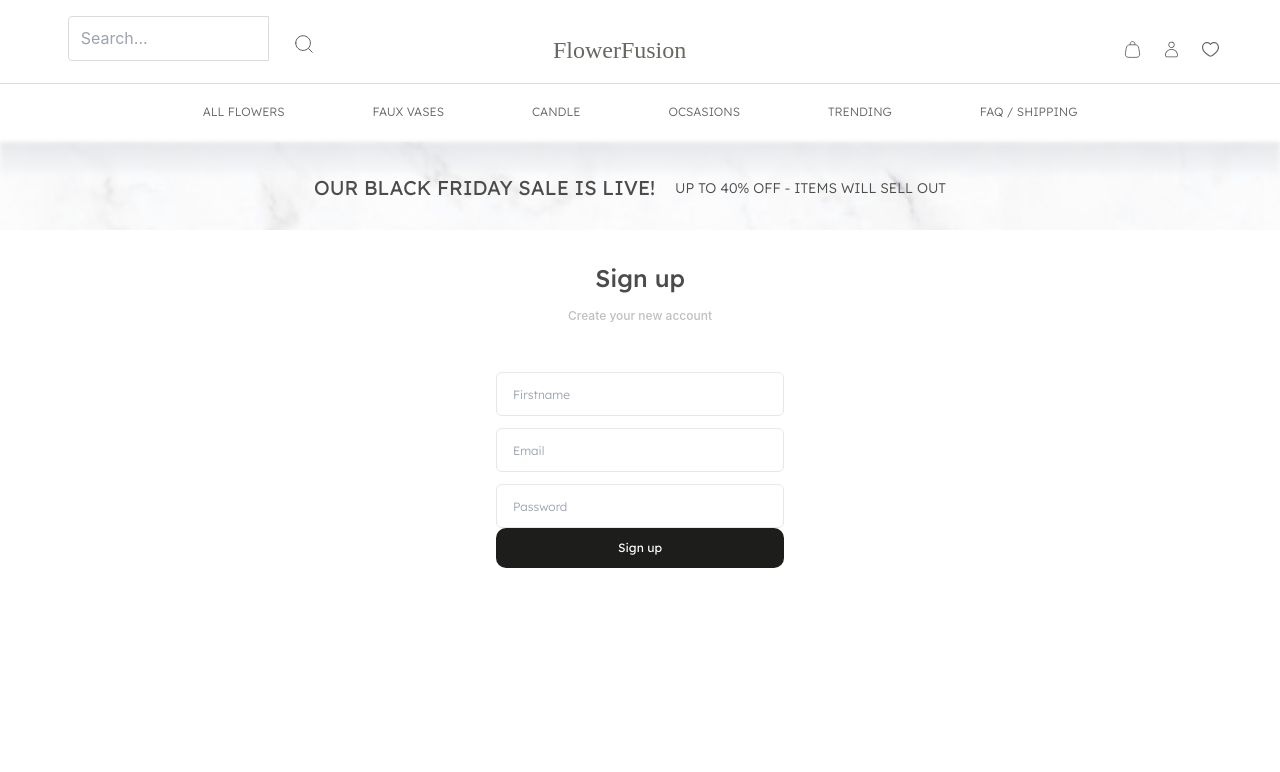
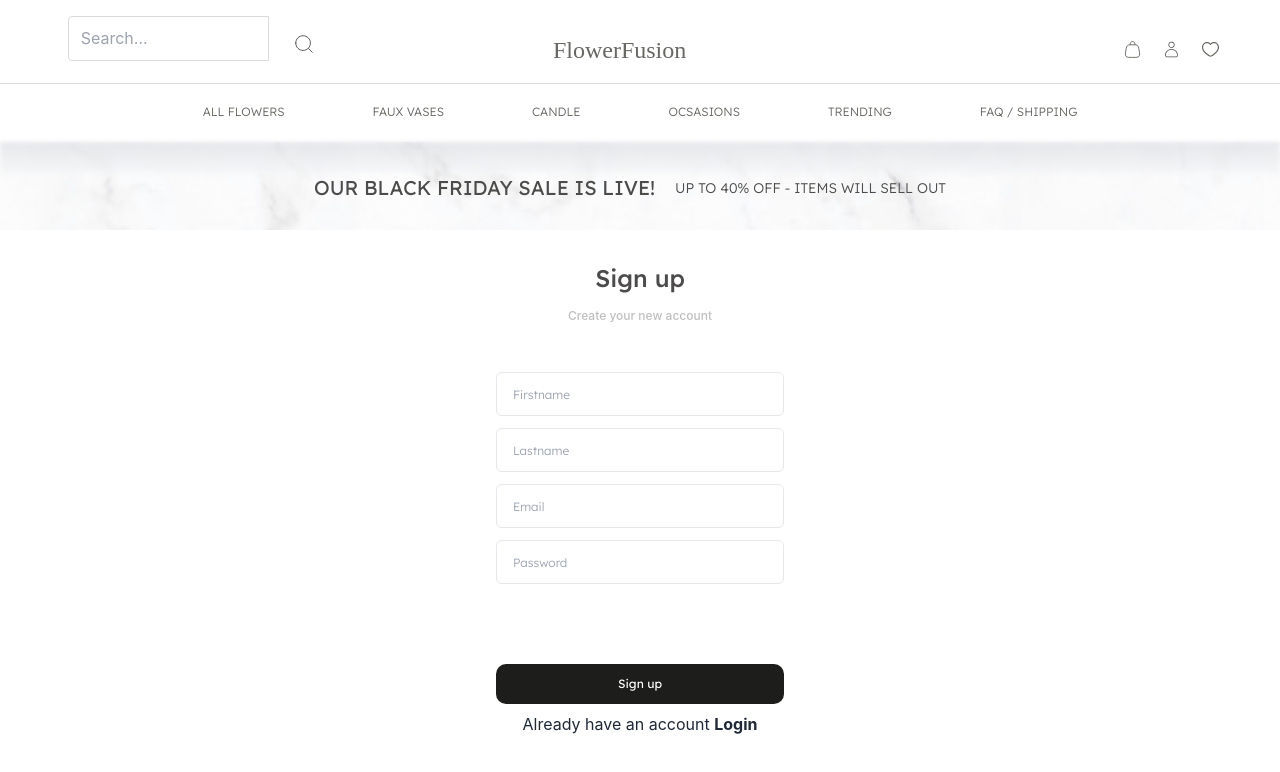
Before and after one commit to XuanThao03/FlowerFusion, a React (Create React App) app in the folder flowerfusion/: page /signup in a window 1280 px wide. Shown: the top 772 px of the page. Built offline with nearby package versions, Linux system fonts and the light colour scheme; a web font is replaced by a local one.

Commit message:
push sign up

```diff
--- a/flowerfusion/src/Redux/Actions/userActions.js
+++ b/flowerfusion/src/Redux/Actions/userActions.js
@@ -4,6 +4,9 @@ import {
   USER_LOGIN_REQUEST,
   USER_LOGIN_SUCCESS,
   USER_LOGOUT,
+  USER_REGISTER_FAIL,
+  USER_REGISTER_REQUEST,
+  USER_REGISTER_SUCCESS,
 } from '../Constants/UserContants';
 
 //login
@@ -41,3 +44,34 @@ export const logout = () => dispatch => {
   dispatch({type: USER_LOGOUT});
   document.location.href = '/login';
 };
+
+//register
+export const register =
+  (firstname, lastname, email, password) => async dispatch => {
+    try {
+      dispatch({type: USER_REGISTER_REQUEST});
+
+      const config = {
+        headers: {
+          'Content-Type': 'application/json',
+        },
+      };
+      const {data} = await axios.post(
+        `/api/users`,
+        {firstname, lastname, email, password},
+        config,
+      );
+      dispatch({type: USER_REGISTER_SUCCESS, payload: data});
+      dispatch({type: USER_LOGIN_SUCCESS, payload: data});
+
+      localStorage.setItem('userInfo', JSON.stringify(data));
+    } catch (error) {
+      dispatch({
+        type: USER_REGISTER_FAIL,
+        payload:
+          error.response && error.response.data.message
+            ? error.response.data.message
+            : error.message,
+      });
+    }
+  };
--- a/flowerfusion/src/Redux/Constants/UserContants.js
+++ b/flowerfusion/src/Redux/Constants/UserContants.js
@@ -2,3 +2,7 @@ export const USER_LOGIN_REQUEST = 'USER_LOGIN_REQUEST';
 export const USER_LOGIN_SUCCESS = 'USER_LOGIN_SUCCESS';
 export const USER_LOGIN_FAIL = 'USER_LOGIN_FAIL';
 export const USER_LOGOUT = 'USER_LOGOUT';
+
+export const USER_REGISTER_REQUEST = 'USER_REGISTER_REQUEST';
+export const USER_REGISTER_SUCCESS = 'USER_REGISTER_SUCCESS';
+export const USER_REGISTER_FAIL = 'USER_REGISTER_FAIL';
--- a/flowerfusion/src/Redux/Reducers/userReducers.js
+++ b/flowerfusion/src/Redux/Reducers/userReducers.js
@@ -3,6 +3,9 @@ import {
   USER_LOGIN_REQUEST,
   USER_LOGIN_SUCCESS,
   USER_LOGOUT,
+  USER_REGISTER_FAIL,
+  USER_REGISTER_REQUEST,
+  USER_REGISTER_SUCCESS,
 } from '../Constants/UserContants';
 
 //Login
@@ -28,3 +31,25 @@ export const userLoginReducer = (state = {}, action) => {
       return state;
   }
 };
+
+//Register
+export const userRegisterReducer = (state = {}, action) => {
+  switch (action.type) {
+    case USER_REGISTER_REQUEST:
+      return {
+        loading: true,
+      };
+    case USER_REGISTER_SUCCESS:
+      return {
+        loading: false,
+        userInfo: action.payload,
+      };
+    case USER_REGISTER_FAIL:
+      return {
+        loading: false,
+        error: action.payload,
+      };
+    default:
+      return state;
+  }
+};
--- a/flowerfusion/src/Redux/store.js
+++ b/flowerfusion/src/Redux/store.js
@@ -1,10 +1,11 @@
 import {createStore, combineReducers, applyMiddleware} from 'redux';
 import {thunk} from 'redux-thunk';
 import {composeWithDevTools} from 'redux-devtools-extension';
-import {userLoginReducer} from './Reducers/userReducers';
+import {userLoginReducer, userRegisterReducer} from './Reducers/userReducers';
 
 const reducer = combineReducers({
   userLogin: userLoginReducer,
+  userRegister: userRegisterReducer,
 });
 
 //login
--- a/flowerfusion/src/components/login/login.js
+++ b/flowerfusion/src/components/login/login.js
@@ -6,6 +6,7 @@ import {login} from '../../Redux/Actions/userActions';
 import Message from '../LoadingError/Error';
 import Loading from '../LoadingError/Loading';
 const LoginInput = (location, history) => {
+  window.scrollTo(0, 0);
   const navigate = useNavigate();
   const [email, setEmail] = useState('');
   const [password, setPassword] = useState('');
--- a/flowerfusion/src/components/singup/singup.js
+++ b/flowerfusion/src/components/singup/singup.js
@@ -1,19 +1,35 @@
-import React, {useState} from 'react';
-import {NavLink} from 'react-router-dom';
+import React, {useEffect, useState} from 'react';
+import {NavLink, useNavigate} from 'react-router-dom';
 import axios from 'axios';
-function Signup() {
-  const [name, setName] = useState();
-  const [email, setEmail] = useState();
-  const [password, setPassword] = useState();
-  const handleSubmit = e => {
+import {useDispatch, useSelector} from 'react-redux';
+import {register} from '../../Redux/Actions/userActions';
+import Message from '../LoadingError/Error';
+import Loading from '../LoadingError/Loading';
+const Signup = ({location, history}) => {
+  window.scrollTo(0, 0);
+  const navigate = useNavigate();
+  const [firstname, setFirstname] = useState('');
+  const [lastname, setLastname] = useState('');
+  const [email, setEmail] = useState('');
+  const [password, setPassword] = useState('');
+
+  const dispatch = useDispatch();
+  const redirect = window.location.search
+    ? window.location.search.split('=')[1]
+    : '/';
+
+  const userRegister = useSelector(state => state.userRegister);
+  const {error, loading, userInfo} = userRegister;
+  useEffect(() => {
+    if (userInfo) {
+      navigate(redirect);
+    }
+  }, [userInfo, history, redirect]);
+
+  const submitHandler = e => {
+    console.log(firstname);
     e.preventDefault();
-    axios
-      .post(
-        'mongodb+srv://FirstUser:userpassword123@flowerfusion0.goo2ylu.mongodb.net/?retryWrites=true&w=majority',
-        {name, email, password},
-      )
-      .then(result => console.log(result))
-      .catch(err => console.log(err));
+    dispatch(register(firstname, lastname, email, password));
   };
   return (
     <div className=" align-middle flex flex-col items-center ">
@@ -23,20 +39,23 @@ function Signup() {
       <p className="text-xs font-medium font-lexend text-argent mt-3.5">
         Create your new account
       </p>
-      <form onSubmit={handleSubmit}>
+      {error && <Message variant="alert-danger">{error}</Message>}
+      {loading && <Loading />}
+      <form onSubmit={submitHandler}>
         <div className="text-xs font-[Lexend] font-light text-main-color">
           <input
             className="w-72 border-[1.4px] font-[Lexend] boder-gainsboro rounded-md h-11 p-4 mt-12 bg-transparent"
             placeholder="Firstname"
-            onChange={e => setName(e.target.value)}
+            onChange={e => setFirstname(e.target.value)}
           />
         </div>
-        {/* <div className="text-xs font-[Lexend] font-light text-main-color">
-        <input
-          className="w-72 border-[1.4px] boder-gainsboro rounded-md h-11 p-4 mt-3 bg-transparent"
-          placeholder="Lastname"
-        />
-      </div> */}
+        <div className="text-xs font-[Lexend] font-light text-main-color">
+          <input
+            className="w-72 border-[1.4px] boder-gainsboro rounded-md h-11 p-4 mt-3 bg-transparent"
+            placeholder="Lastname"
+            onChange={e => setLastname(e.target.value)}
+          />
+        </div>
 
         <div className="text-xs font-[Lexend] font-light text-main-color">
           <input
@@ -54,13 +73,20 @@ function Signup() {
           />
         </div>
 
-        <NavLink to="/myaccount" exact={true} className="mt-9">
-          <button className="bg-button-black w-72 h-10 rounded-[10px] text-white text-xs font-[Lexend] font-normal">
+        <div className="mt-10">
+          <button className="bg-button-black w-72 h-10 rounded-[10px] text-white text-xs font-[Lexend] font-normal mt-10">
             Sign up
           </button>
-        </NavLink>
+        </div>
       </form>
+
+      <NavLink
+        to={redirect ? `/login?redirect=${redirect}` : '/login'}
+        exact={true}
+        className="py-2">
+        Already have an account <strong>Login</strong>
+      </NavLink>
     </div>
   );
-}
+};
 export default Signup;
```
Also changed, not shown: 1 other file (tests, documents, lock files or other folders).
